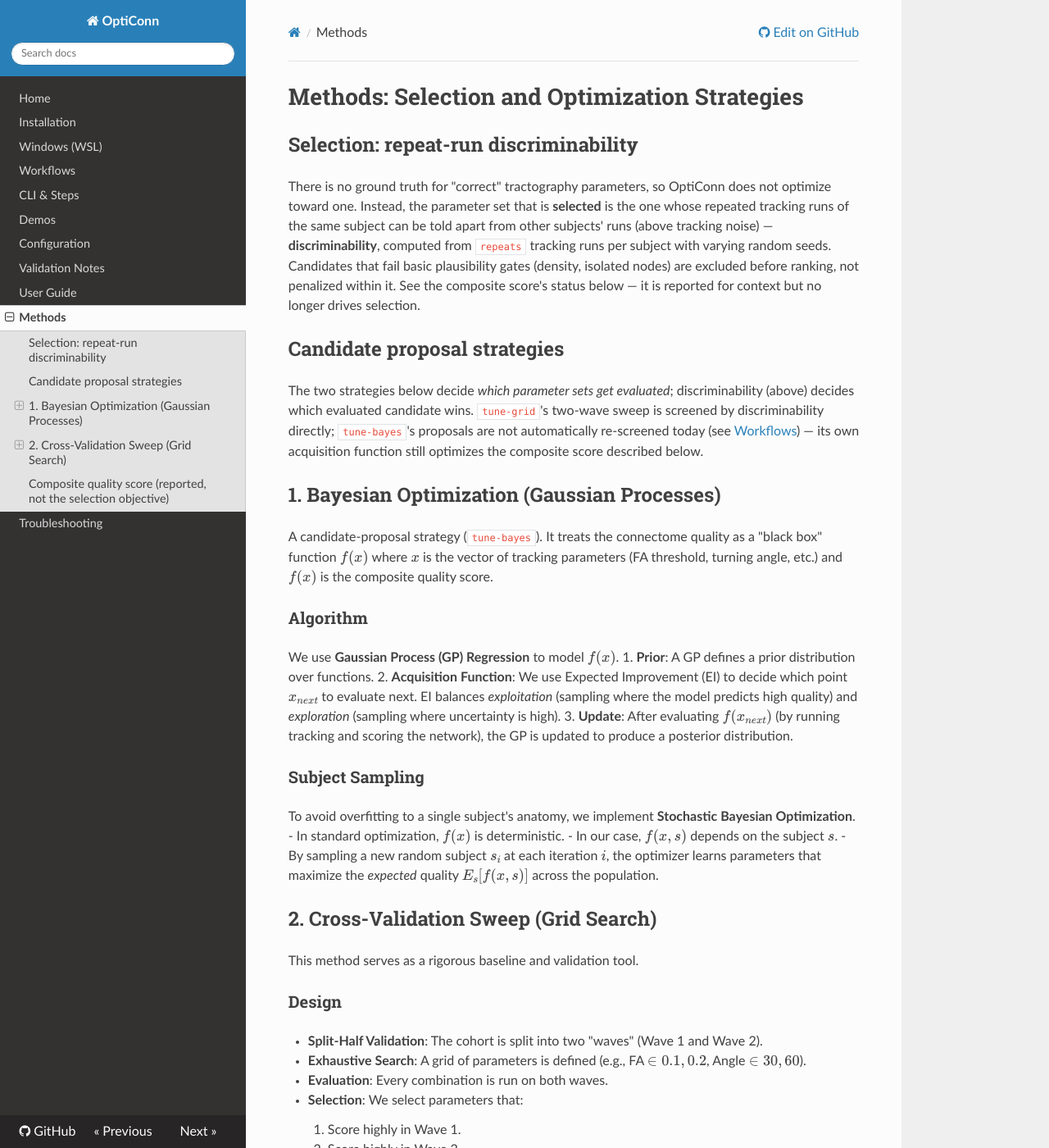
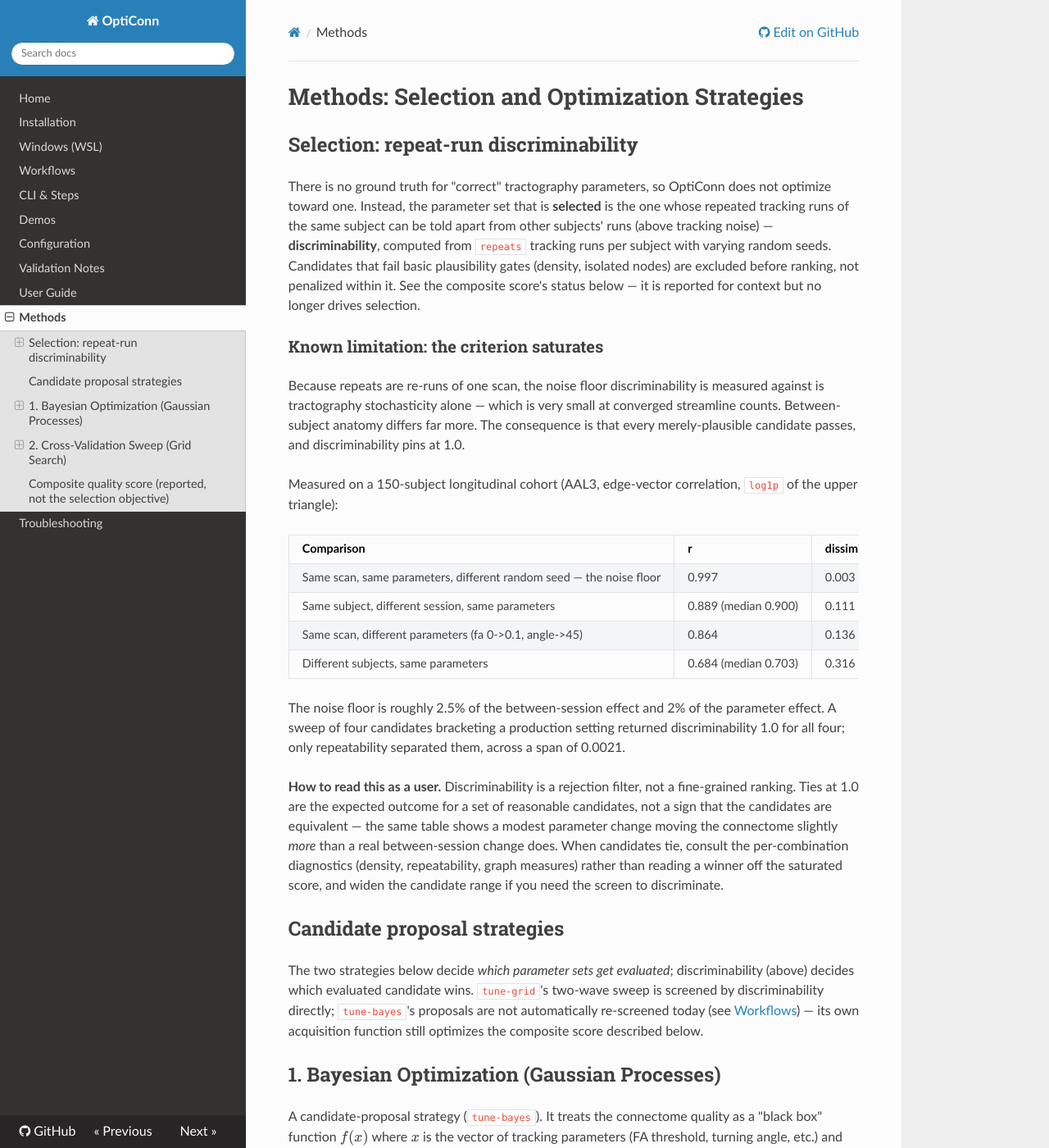
Before and after one commit to MRI-Lab-Graz/opticonn, an MkDocs documentation site: the page built from docs/methods.md, in a window 1280 px wide and 1400 px high. Shown: the whole window at 82% size. Built offline with MkDocs 1.6.1, drawn with Linux system fonts in a browser that asks for light colours; nearby versions of some CDN libraries.

Commit message:
docs: state discriminability's noise floor and saturation honestly
Three claims did not match the code or the data:

- paper.md presented repeat-run discriminability as the ranking criterion
  without noting that its repeats are re-runs of one scan, a narrower noise
  floor than the repeat acquisitions the cited precedent uses.
- paper.md credited Computation Integrity Validation with detecting
  "artificial 1.0 scores"; that check exists in the Bayesian proposer only,
  not in the sweep engine that performs discriminability selection.
- Neither paper.md nor methods.md noted that the criterion saturates. On a
  150-subject cohort the noise floor is ~2.5% of the between-session effect,
  so every plausible candidate scores 1.0 and ranking falls through to
  repeatability.

Reframes discriminability as a rejection filter rather than a fine-grained
ranking, scopes the integrity claim to where it is implemented, and documents
the measured magnitudes with guidance on reading ties.

Co-Authored-By: Claude Opus 5 <noreply@anthropic.com>

```diff
--- a/docs/methods.md
+++ b/docs/methods.md
@@ -3,6 +3,23 @@
 ## Selection: repeat-run discriminability
 
 There is no ground truth for "correct" tractography parameters, so OptiConn does not optimize toward one. Instead, the parameter set that is **selected** is the one whose repeated tracking runs of the same subject can be told apart from other subjects' runs (above tracking noise) — **discriminability**, computed from `repeats` tracking runs per subject with varying random seeds. Candidates that fail basic plausibility gates (density, isolated nodes) are excluded before ranking, not penalized within it. See the composite score's status below — it is reported for context but no longer drives selection.
+
+### Known limitation: the criterion saturates
+
+Because repeats are re-runs of one scan, the noise floor discriminability is measured against is tractography stochasticity alone — which is very small at converged streamline counts. Between-subject anatomy differs far more. The consequence is that every merely-plausible candidate passes, and discriminability pins at 1.0.
+
+Measured on a 150-subject longitudinal cohort (AAL3, edge-vector correlation, `log1p` of the upper triangle):
+
+| Comparison | r | dissimilarity (1-r) |
+| --- | --- | --- |
+| Same scan, same parameters, different random seed — the noise floor | 0.997 | 0.003 |
+| Same subject, different session, same parameters | 0.889 (median 0.900) | 0.111 |
+| Same scan, different parameters (fa 0->0.1, angle->45) | 0.864 | 0.136 |
+| Different subjects, same parameters | 0.684 (median 0.703) | 0.316 |
+
+The noise floor is roughly 2.5% of the between-session effect and 2% of the parameter effect. A sweep of four candidates bracketing a production setting returned discriminability 1.0 for all four; only repeatability separated them, across a span of 0.0021.
+
+**How to read this as a user.** Discriminability is a rejection filter, not a fine-grained ranking. Ties at 1.0 are the expected outcome for a set of reasonable candidates, not a sign that the candidates are equivalent — the same table shows a modest parameter change moving the connectome slightly *more* than a real between-session change does. When candidates tie, consult the per-combination diagnostics (density, repeatability, graph measures) rather than reading a winner off the saturated score, and widen the candidate range if you need the screen to discriminate.
 
 ## Candidate proposal strategies
 
```
Also changed, not shown: docs/validation.md (+2 -0 lines), paper.md (+4 -4 lines).
